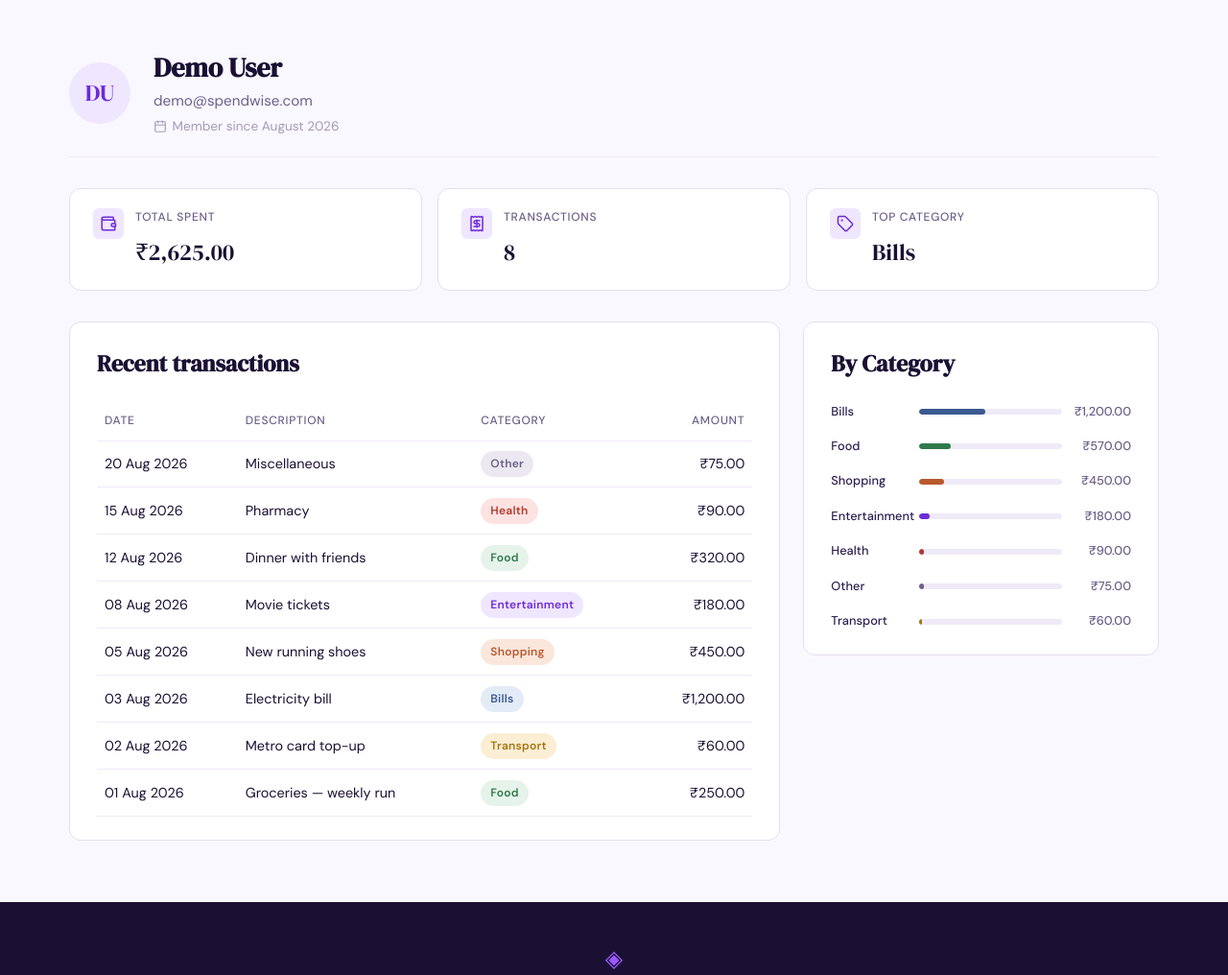
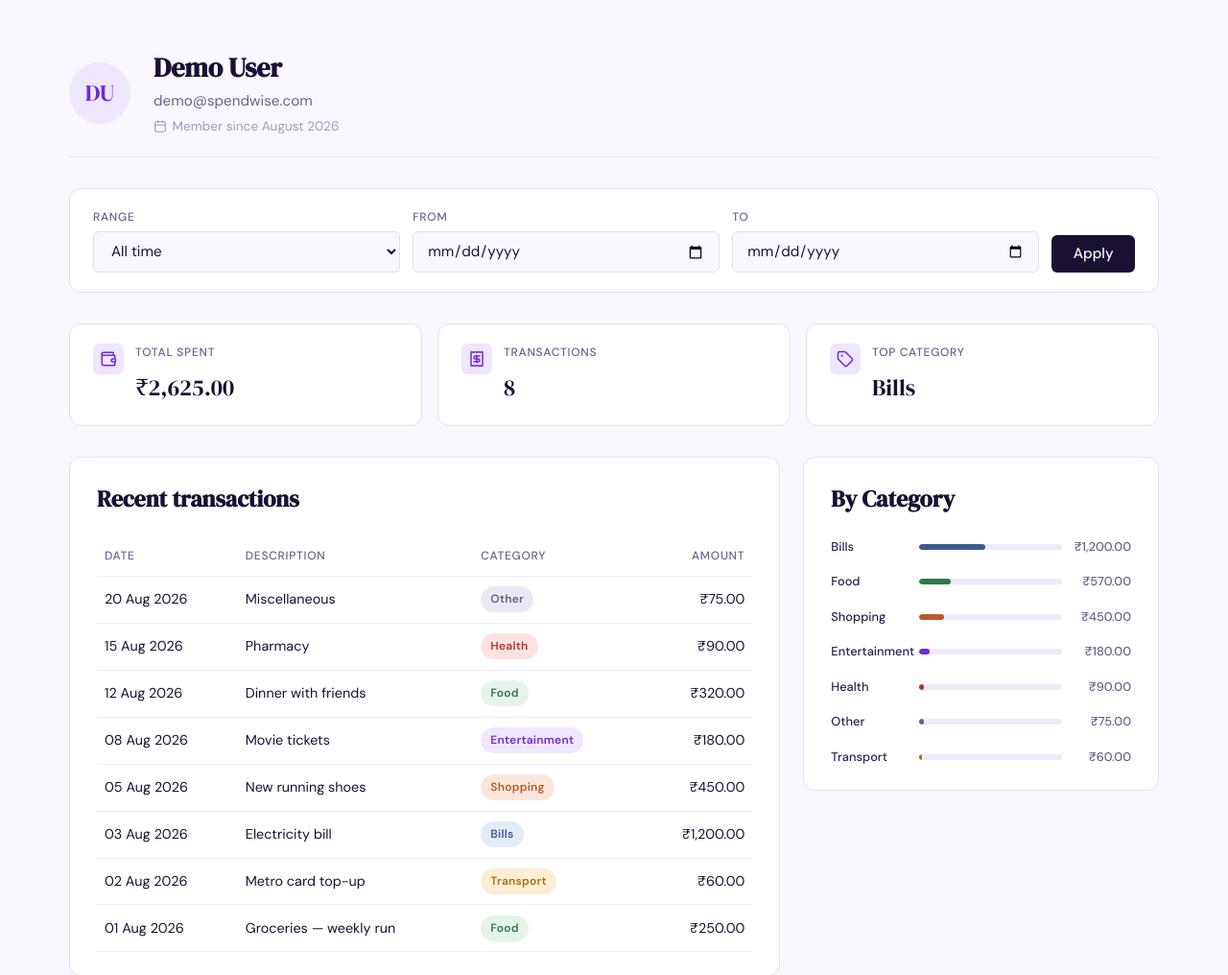
Before and after one commit to rishirajkhanna404/expense-tracker, a Flask app: page /profile in a window 1280 px wide. Shown: the part 60-1076 px from the top of the page at 96% size. Run offline with Flask 3, Linux system fonts and the light colour scheme; a user stored in the database is signed in; data comes from the database, SQL or seed files in the repository.

Commit message:
date-filter

```diff
--- a/app.py
+++ b/app.py
@@ -226,9 +226,25 @@ def profile():
         flash("Your session has expired. Please sign in again.", "error")
         return redirect(url_for("login"))
 
-    expenses = get_expenses_for_user(user_id)            # full history — totals need it
-    recent = get_expenses_for_user(user_id, limit=20)    # table shows the 20 newest
-    breakdown = get_category_breakdown_for_user(user_id)
+    # ---- date filter (Step 06) ----
+    from database.filters import PRESETS, resolve_filter
+    raw_args = {
+        "range": request.args.get("range"),
+        "start": request.args.get("start"),
+        "end": request.args.get("end"),
+    }
+    flt = resolve_filter(raw_args)
+    preset_keys = list(PRESETS.keys())  # template iterates to render <option>s
+
+    expenses = get_expenses_for_user(
+        user_id, start_date=flt["start"], end_date=flt["end"]
+    )                                                # full filtered history
+    recent = get_expenses_for_user(
+        user_id, limit=20, start_date=flt["start"], end_date=flt["end"]
+    )                                                # table shows the 20 newest
+    breakdown = get_category_breakdown_for_user(
+        user_id, start_date=flt["start"], end_date=flt["end"]
+    )
 
     user = {
         "name": user_row["name"],
@@ -250,6 +266,8 @@ def profile():
         stats=stats,
         transactions=transactions,
         categories=categories,
+        filter=flt,
+        presets=preset_keys,
     )
 
 
--- a/database/db.py
+++ b/database/db.py
@@ -138,47 +138,70 @@ def get_user_by_id(user_id):
         conn.close()
 
 
-def get_expenses_for_user(user_id, limit=None):
+def get_expenses_for_user(user_id, limit=None, start_date=None, end_date=None):
     """Return the user's expenses as a list of sqlite3.Row, newest first.
 
-    Ordering is `date DESC, id DESC` so same-day rows are stable. When `limit`
-    is given, appends `LIMIT ?`; otherwise returns the full history.
+    Ordering is `date DESC, id DESC` so same-day rows are stable. When
+    `limit` is given, appends `LIMIT ?`; otherwise returns the full
+    history. When `start_date` / `end_date` (ISO YYYY-MM-DD strings) are
+    supplied, the query is scoped with an inclusive `date >= ?` and /
+    or `date <= ?` clause — both bounds may be passed independently.
     """
     conn = get_db()
     try:
+        clauses = ["user_id = ?"]
+        params = [user_id]
+        if start_date is not None:
+            clauses.append("date >= ?")
+            params.append(start_date)
+        if end_date is not None:
+            clauses.append("date <= ?")
+            params.append(end_date)
+        where = " AND ".join(clauses)
+
         if limit is None:
             cur = conn.execute(
-                "SELECT id, amount, category, date, description "
-                "FROM expenses WHERE user_id = ? "
-                "ORDER BY date DESC, id DESC",
-                (user_id,),
+                f"SELECT id, amount, category, date, description "
+                f"FROM expenses WHERE {where} "
+                f"ORDER BY date DESC, id DESC",
+                params,
             )
         else:
             cur = conn.execute(
-                "SELECT id, amount, category, date, description "
-                "FROM expenses WHERE user_id = ? "
-                "ORDER BY date DESC, id DESC LIMIT ?",
-                (user_id, limit),
+                f"SELECT id, amount, category, date, description "
+                f"FROM expenses WHERE {where} "
+                f"ORDER BY date DESC, id DESC LIMIT ?",
+                params + [limit],
             )
         return cur.fetchall()
     finally:
         conn.close()
 
 
-def get_category_breakdown_for_user(user_id):
-    """Return [(category, total), ...] grouped by category, largest total first.
+def get_category_breakdown_for_user(user_id, start_date=None, end_date=None):
+    """Return [(category, total), ...] grouped by category, largest first.
 
-    Categories with no expenses for the user are omitted (the SQL `GROUP BY`
-    handles that). Used by the profile category-breakdown section.
+    Same date-scoping rules as `get_expenses_for_user`. Used by the
+    profile category-breakdown section.
     """
     conn = get_db()
     try:
+        clauses = ["user_id = ?"]
+        params = [user_id]
+        if start_date is not None:
+            clauses.append("date >= ?")
+            params.append(start_date)
+        if end_date is not None:
+            clauses.append("date <= ?")
+            params.append(end_date)
+        where = " AND ".join(clauses)
+
         cur = conn.execute(
-            "SELECT category, SUM(amount) AS total "
-            "FROM expenses WHERE user_id = ? "
-            "GROUP BY category "
-            "ORDER BY total DESC",
-            (user_id,),
+            f"SELECT category, SUM(amount) AS total "
+            f"FROM expenses WHERE {where} "
+            f"GROUP BY category "
+            f"ORDER BY total DESC",
+            params,
         )
         return cur.fetchall()
     finally:
--- a/static/css/style.css
+++ b/static/css/style.css
@@ -1159,3 +1159,86 @@ a { color: inherit; text-decoration: none; }
     .landing-modal-panel { padding: 1.25rem 1rem 1.25rem; }
     .landing-modal-title { font-size: 1.2rem; margin-bottom: 1rem; }
 }
+
+/* ------------------------------------------------------------------ */
+/* Profile page — date filter bar (Step 06)                           */
+/* ------------------------------------------------------------------ */
+
+.filter-bar {
+    background: var(--paper-card);
+    border: 1px solid var(--border);
+    border-radius: var(--radius-md);
+    padding: 1.25rem 1.5rem;
+    display: flex;
+    flex-direction: column;
+    gap: 0.75rem;
+}
+
+.filter-bar-row {
+    display: flex;
+    flex-wrap: wrap;
+    align-items: flex-end;
+    gap: 0.85rem;
+}
+
+.filter-group {
+    display: flex;
+    flex-direction: column;
+    gap: 0.3rem;
+    min-width: 140px;
+    flex: 1 1 140px;
+}
+
+.filter-group label {
+    font-size: 0.75rem;
+    font-weight: 500;
+    color: var(--ink-muted);
+    text-transform: uppercase;
+    letter-spacing: 0.06em;
+}
+
+.filter-actions {
+    display: flex;
+    align-items: center;
+    gap: 0.6rem;
+    flex: 0 0 auto;
+}
+
+/* Reuse the auth submit button shape, but inline-sized and not full width. */
+.btn-submit--inline {
+    width: auto;
+    padding: 0.6rem 1.4rem;
+    margin-top: 0;
+}
+
+.btn-ghost--inline {
+    padding: 0.6rem 1.2rem;
+}
+
+.filter-summary {
+    color: var(--ink-muted);
+    font-size: 0.85rem;
+    margin: 0;
+}
+
+.filter-summary strong {
+    color: var(--ink);
+    font-weight: 600;
+}
+
+.empty-state {
+    color: var(--ink-faint);
+    font-size: 0.9rem;
+    text-align: center;
+    padding: 1.25rem 0.5rem;
+    font-style: italic;
+}
+
+.transactions-table td.empty-state {
+    padding: 1.75rem 0.5rem;
+}
+
+@media (max-width: 768px) {
+    .filter-bar-row { flex-direction: column; align-items: stretch; }
+    .filter-group { min-width: 0; }
+}
--- a/templates/profile.html
+++ b/templates/profile.html
@@ -17,6 +17,48 @@
             </p>
         </div>
     </div>
+
+    {# 1b. Date filter bar (Step 06) #}
+    <form class="filter-bar" method="get" action="{{ url_for('profile') }}">
+        <div class="filter-bar-row">
+            <div class="filter-group">
+                <label for="filter-range">Range</label>
+                <select id="filter-range" name="range" class="form-input">
+                    <option value="" {% if not filter.preset %}selected{% endif %}>
+                        All time
+                    </option>
+                    {% for key in presets %}
+                    <option value="{{ key }}" {% if filter.preset == key %}selected{% endif %}>
+                        {{ key | replace('-', ' ') | title }}
+                    </option>
+                    {% endfor %}
+                </select>
+            </div>
+            <div class="filter-group">
+                <label for="filter-start">From</label>
+                <input id="filter-start" name="start" type="date"
+                       value="{{ filter.start or '' }}"
+                       class="form-input">
+            </div>
+            <div class="filter-group">
+                <label for="filter-end">To</label>
+                <input id="filter-end" name="end" type="date"
+                       value="{{ filter.end or '' }}"
+                       class="form-input">
+            </div>
+            <div class="filter-actions">
+                <button type="submit" class="btn-submit btn-submit--inline">Apply</button>
+                {% if filter.active %}
+                <a href="{{ url_for('profile') }}" class="btn-ghost btn-ghost--inline">Clear</a>
+                {% endif %}
+            </div>
+        </div>
+        {% if filter.active %}
+        <p class="filter-summary">
+            Showing <strong>{{ filter.label }}</strong>.
+        </p>
+        {% endif %}
+    </form>
 
     {# 2. Summary stats row #}
     <div class="stats-row">
@@ -60,6 +102,7 @@
                     </tr>
                 </thead>
                 <tbody>
+                    {% if transactions %}
                         {% for tx in transactions %}
                         <tr>
                             <td>{{ tx.date }}</td>
@@ -68,6 +111,13 @@
                             <td class="amount">{{ tx.amount_label }}</td>
                         </tr>
                         {% endfor %}
+                    {% else %}
+                        <tr>
+                            <td colspan="4" class="empty-state">
+                                No transactions in this date range.
+                            </td>
+                        </tr>
+                    {% endif %}
                 </tbody>
             </table>
         </div>
@@ -77,6 +127,7 @@
     <div class="section-card">
         <h2 class="section-title">By Category</h2>
         <div class="mock-bars">
+            {% if categories %}
                 {% for cat in categories %}
                 <div class="mock-bar-row">
                     <span class="mock-cat">{{ cat.name }}</span>
@@ -87,6 +138,9 @@
                     <span class="mock-amt">{{ cat.total_label }}</span>
                 </div>
                 {% endfor %}
+            {% else %}
+                <p class="empty-state">No expenses in this date range.</p>
+            {% endif %}
         </div>
     </div>
 
```
Also changed, not shown: database/filters.py (added, +145 -0 lines), .claude/specs/06-date-filter-for-profile-page.md (added). Lines whose indentation alone changed are shown as unchanged.
